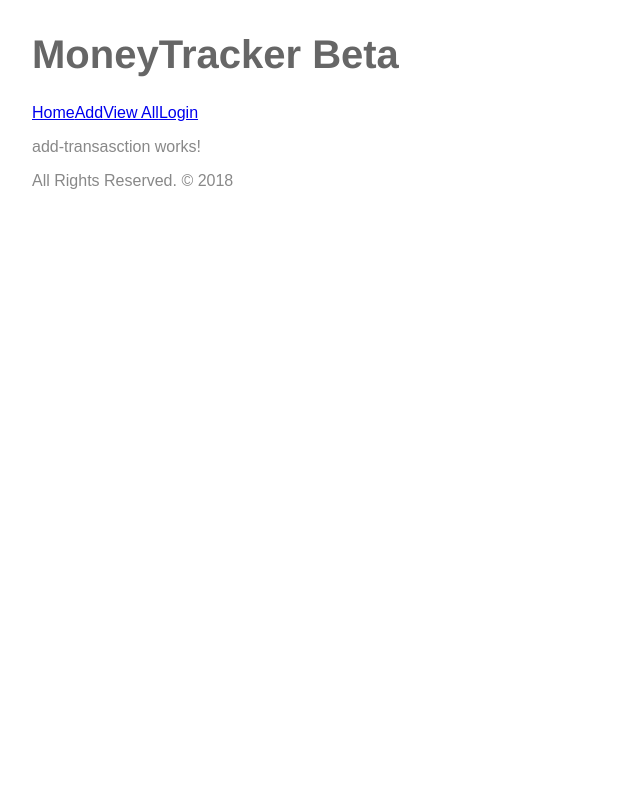
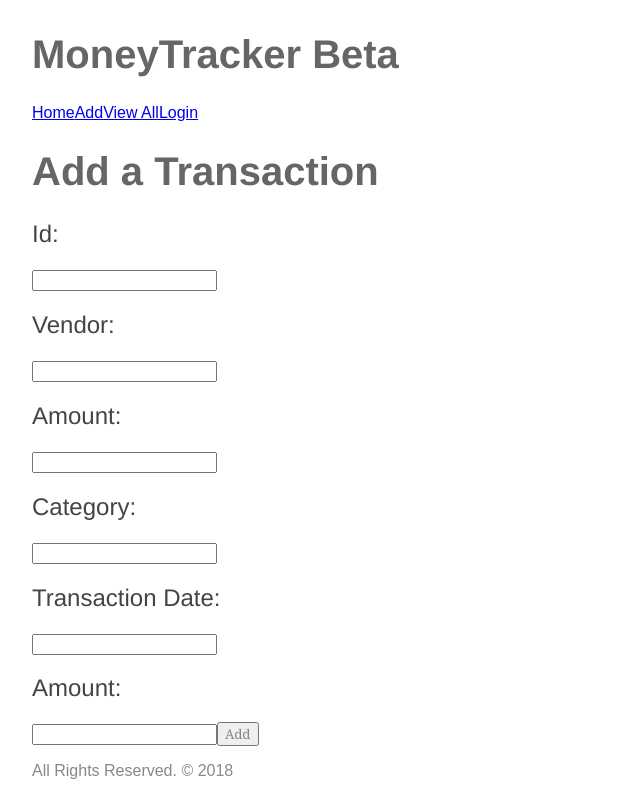
Before and after one commit to 3610project/accounting, an Angular app: page /add in a window 1280 px wide. Shown: the whole page, without its empty margins (0-640 px from the left). Built offline with nearby package versions, Linux system fonts and the light colour scheme.

Commit message:
added some html

```diff
--- a/src/app/add-transasction/add-transasction.component.html
+++ b/src/app/add-transasction/add-transasction.component.html
@@ -1,3 +1,8 @@
-<p>
-  add-transasction works!
-</p>
+<h1>Add a Transaction</h1>
+<h2>Id: </h2><input type="text" name="idname">
+<h2>Vendor: </h2><input type="text" name="vendorname">
+<h2>Amount: </h2><input type="text" name="amountname">
+<h2>Category: </h2><input type="text" name="categoryname">
+<h2>Transaction Date: </h2><input type="text" name="transactiondatename">
+<h2>Amount: </h2><input type="text" name="amountname">
+<button type="button">Add</button>
```
